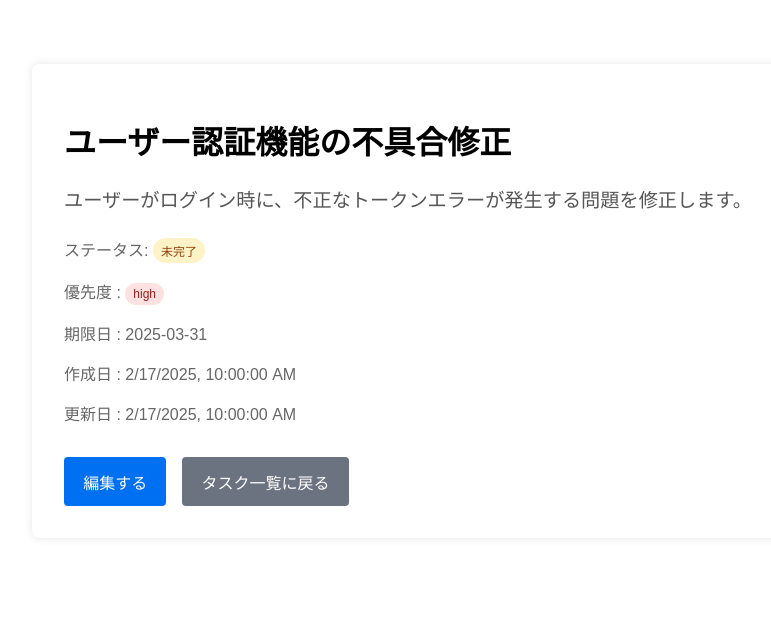
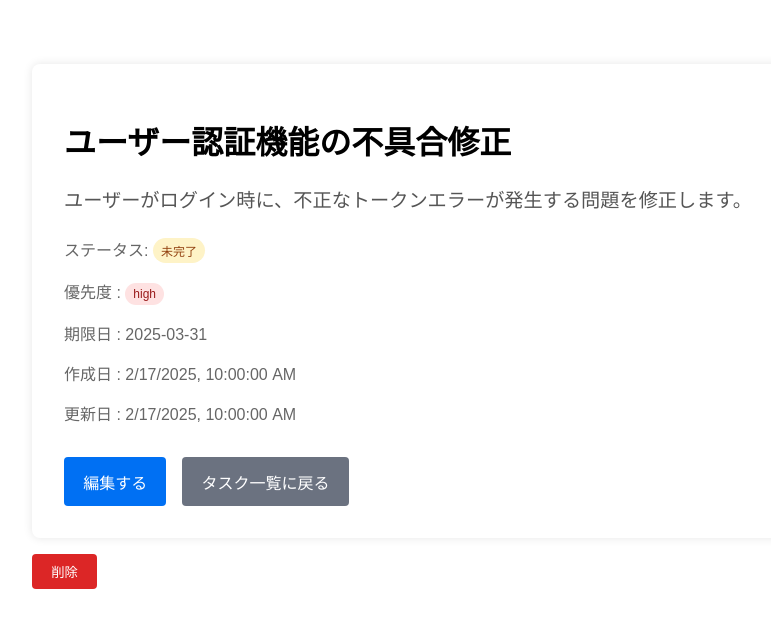
Before and after one commit to kentach/Runteq-Nextjs-Task-App, a Next.js app: page /tasks/1 in a window 1280 px wide. Shown: the top 628 px of the page, without its empty margins (208-979 px from the left). Built offline with nearby package versions, Linux system fonts and the light colour scheme.

Commit message:
add/deleteボタンの実装

```diff
--- a/app/features/tasks/Containers/TaskShowContainer.tsx
+++ b/app/features/tasks/Containers/TaskShowContainer.tsx
@@ -6,6 +6,7 @@ import type { Task } from "@/app/types/task";
 import { useParams } from "next/navigation";
 import TaskDetail from "../components/TaskDetail";
 import styles from "../styles/TaskDetail.module.css";
+import TaskDeleteButton from "../components/TaskDeleteButton";
 
 export default function TaskShowContainer() {
   const params = useParams<{ id?: string }>();
@@ -40,6 +41,9 @@ export default function TaskShowContainer() {
   return (
     <div className={styles.taskDetailContainer}>
       <TaskDetail task={task} />
+      <div>
+        <TaskDeleteButton />
+      </div>
     </div>
   );
 }
--- a/app/features/tasks/components/TaskDeleteButton.tsx
+++ b/app/features/tasks/components/TaskDeleteButton.tsx
@@ -0,0 +1,26 @@
+import { useParams } from "next/navigation";
+import styles from "../styles/TaskDetail.module.css";
+import { deleteTask } from "../hooks/deleteTask";
+import { useRouter } from "next/navigation";
+
+
+export default function TaskDeleteButton() {
+  const params = useParams<{ id?: string }>();
+  const id = params.id;
+  const router = useRouter();
+
+  const handleClick = async () => {
+    if (!id) return;
+    const result = confirm("本当に削除しますか？");
+    if (result) {
+      await deleteTask(id);
+      router.push("/tasks");
+    }
+  };
+
+  return (
+    <button onClick={handleClick} className={styles.taskDeleteBtn}>
+      削除
+    </button>
+  );
+}
--- /dev/null
+++ b/app/features/tasks/hooks/deleteTask.ts
@@ -0,0 +1,12 @@
+import { mockTasks } from "../mocks/task";
+
+export const deleteTask = async (id: string): Promise<boolean> => {
+  const index = mockTasks.findIndex((task) => task.id === Number(id));
+
+  if (index !== -1) {
+    mockTasks.splice(index, 1);
+    return true;
+  }
+
+  return false;
+};
--- a/app/features/tasks/styles/taskDetail.module.css
+++ b/app/features/tasks/styles/taskDetail.module.css
@@ -91,3 +91,15 @@
   background-color: #d1fae5;
   color: #065f46;
 }
+
+/* 削除ボタン */
+.taskDeleteBtn {
+  background-color: #dc2626;
+  color: white;
+  margin-top: 1rem;
+  padding: 0.5rem 1.2rem;
+  text-decoration: none;
+  border-radius: 4px;
+  border: none;
+  cursor: pointer;
+}
```
